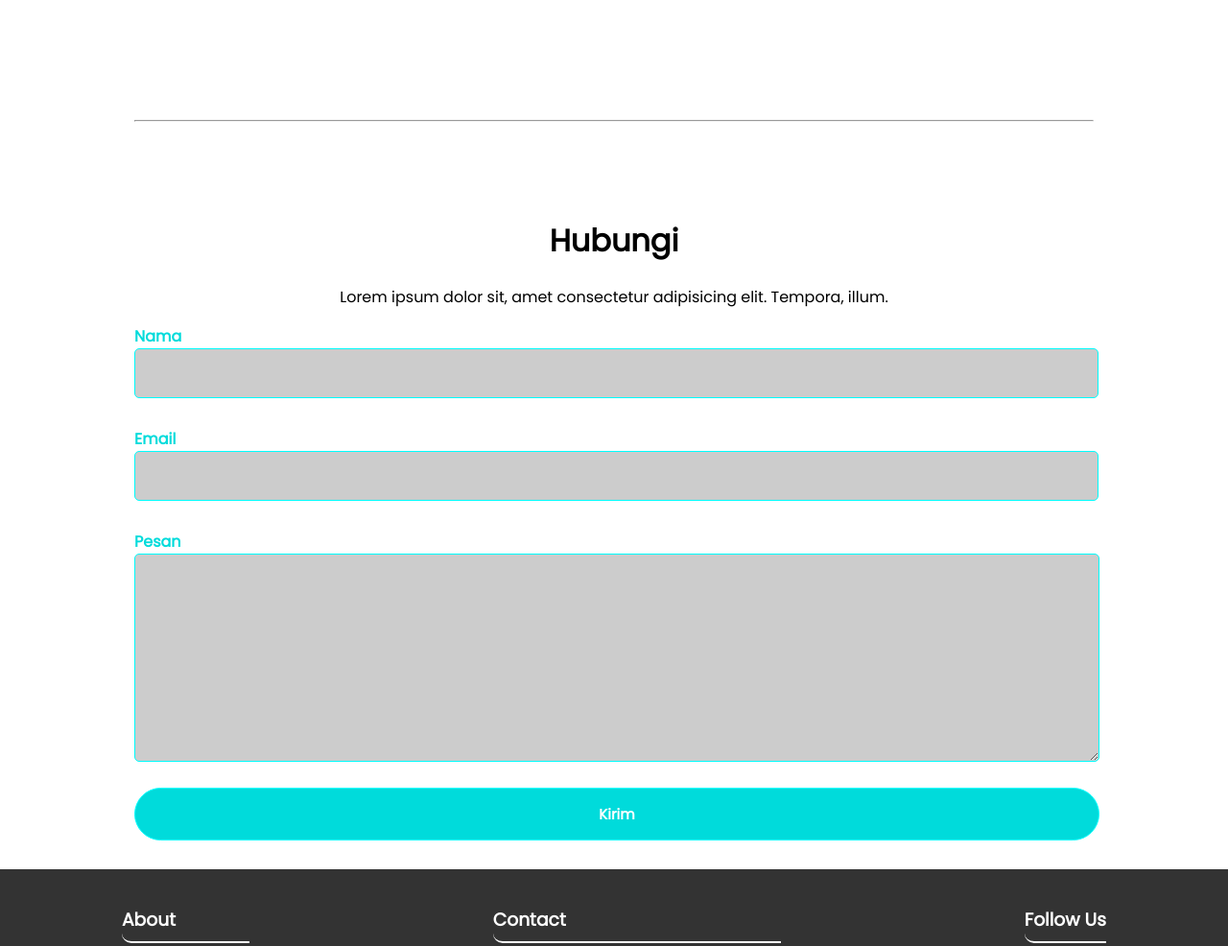
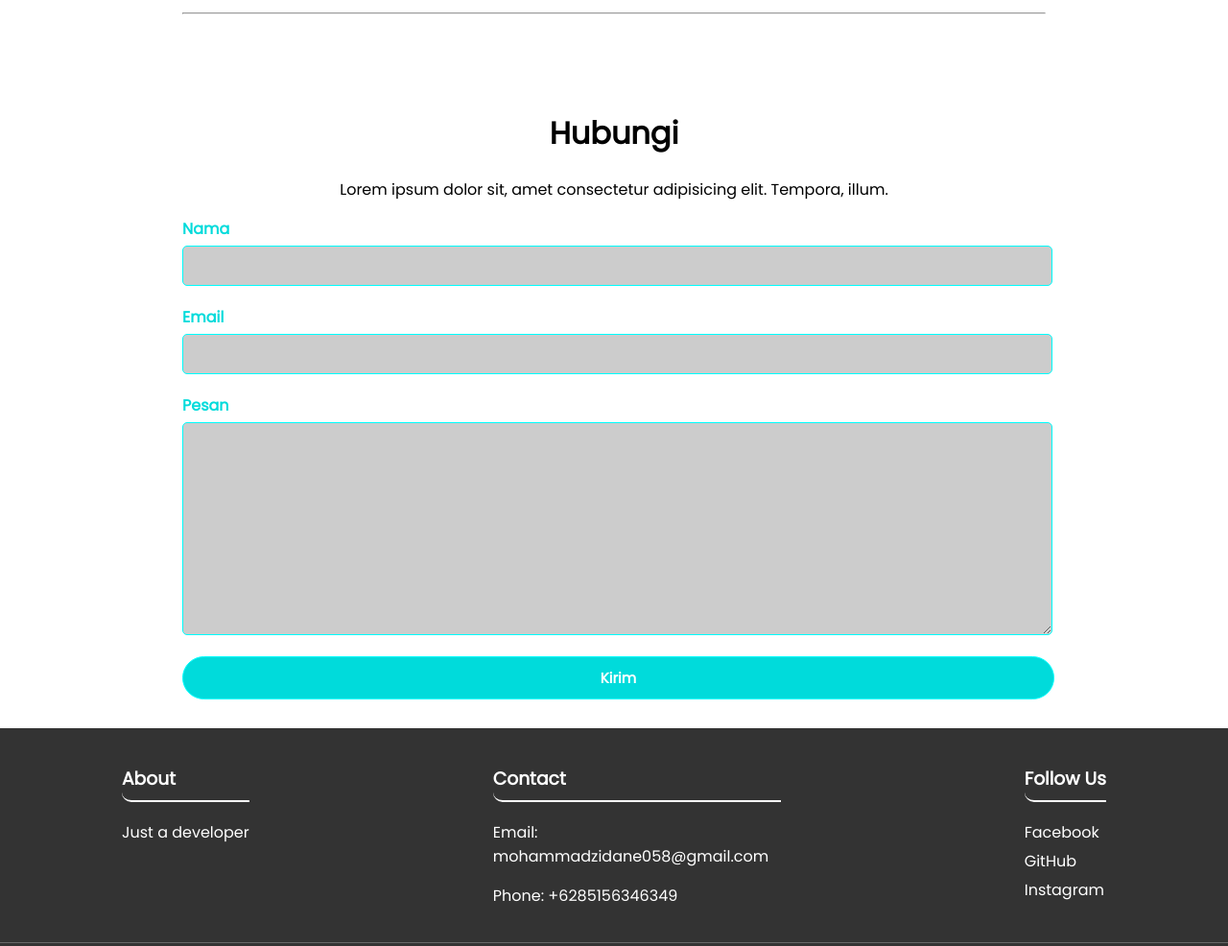
Before and after one commit to Zidannaxserpat/Portfolio, a plain HTML site: page index.html in a window 1280 px wide. Shown: the part 2680-3666 px from the top of the page at 96% size. Drawn offline with Linux system fonts and the light colour scheme.

Commit message:
Update style.css

```diff
--- a/style.css
+++ b/style.css
@@ -181,6 +181,7 @@ nav ul li p {
 }
 
 .project {
+    text-align: center;
     margin: 150px 0 150px 0;
     /* display: flex; */
     justify-content: center;
@@ -298,65 +299,69 @@ nav ul li p {
 }
 
 .contact {
-    left: 0;
-    max-width: 1000px;
+    max-width: 900px;
     margin: 0 auto;
-    margin-top: 150px;
+    padding: 30px;
 }
 
-.contact .text, .project .text {
+.contact .text {
     text-align: center;
+}
+
+.form {
+    margin: 0 auto;
 }
 
 .form label {
     color: rgb(0, 219, 219);
     font-weight: bolder;
-    transition: .4s;
+    display: block;
+    margin: 5px 0 -20px 0;
 }
 
-.form input {
-    margin-bottom: 30px;
-    padding: 15px;
-    border: none;
-    /* margin: 0 auto; */
-    min-width: 97.3%;
-    transition: .4s;
+.form input[type="email"],
+.form input[type="text"],
+.form textarea {
+    border: 1px solid aqua !important;
+    width: auto;
+    min-width: 100%;
+    padding: 10px 0 10px 5px;
+    margin-bottom: 15px;
+    border-radius: 5px;
+    background-color: #ccc;
 }
 
-.form input, .form textarea {
-    background-color: #ccc;
-    border-radius: 5px;
+.form input[type="email"]:focus,
+.form input[type="text"]:focus,
+.form textarea:focus {
+    border: 2px solid aqua !important;
+    /* Anda bisa menyesuaikan ketebalan border sesuai kebutuhan */
 }
 
-.form input, .form textarea {
-    border: 1px solid aqua;
+.form textarea {
+    resize: vertical;
 }
 
 .form input[type="submit"] {
-    margin-top: 20px;
-    width: 1006px;
+    border: 1px solid aqua;
+    width: auto;
+    min-width: 101%;
     cursor: pointer;
-    border-radius: 100px;
     font-size: 15px;
     color: white;
     font-weight: bolder;
     background-color: rgb(0, 219, 219);
+    padding: 10px;
+    border-radius: 100px;
+    margin: auto;
 }
 
 .form input[type="submit"]:hover {
     background-color: rgb(0, 201, 201);
 }
 
-textarea {
-    padding: 15px;
-    background-color: cyan;
-    background-color: #ccc;
-    border: none;
-    height: 100px;
-    max-height: 300px;
-    max-width: 1000px;
-    width: 97.4%;
-    padding-bottom: 100px;
+.form input[type="submit"]:active {
+    background-color: rgb(1, 179, 179);
 }
 
 .open-button {
```
